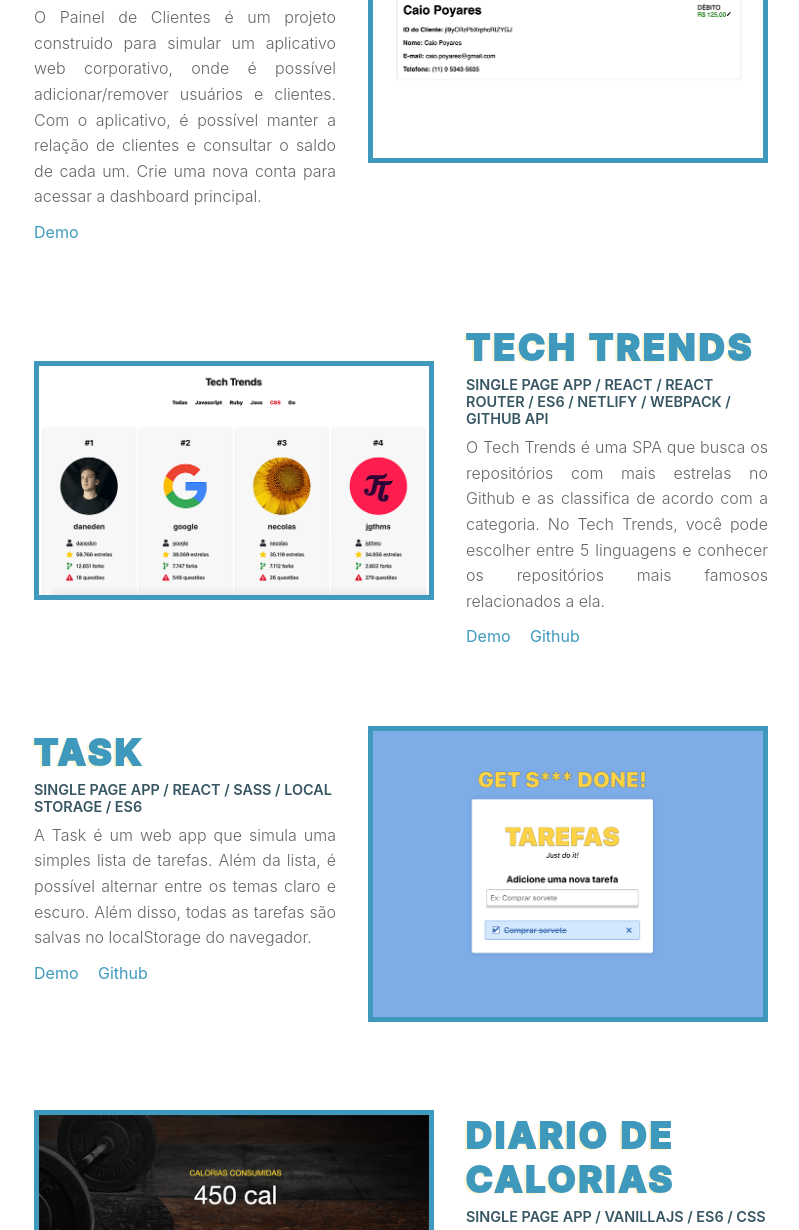
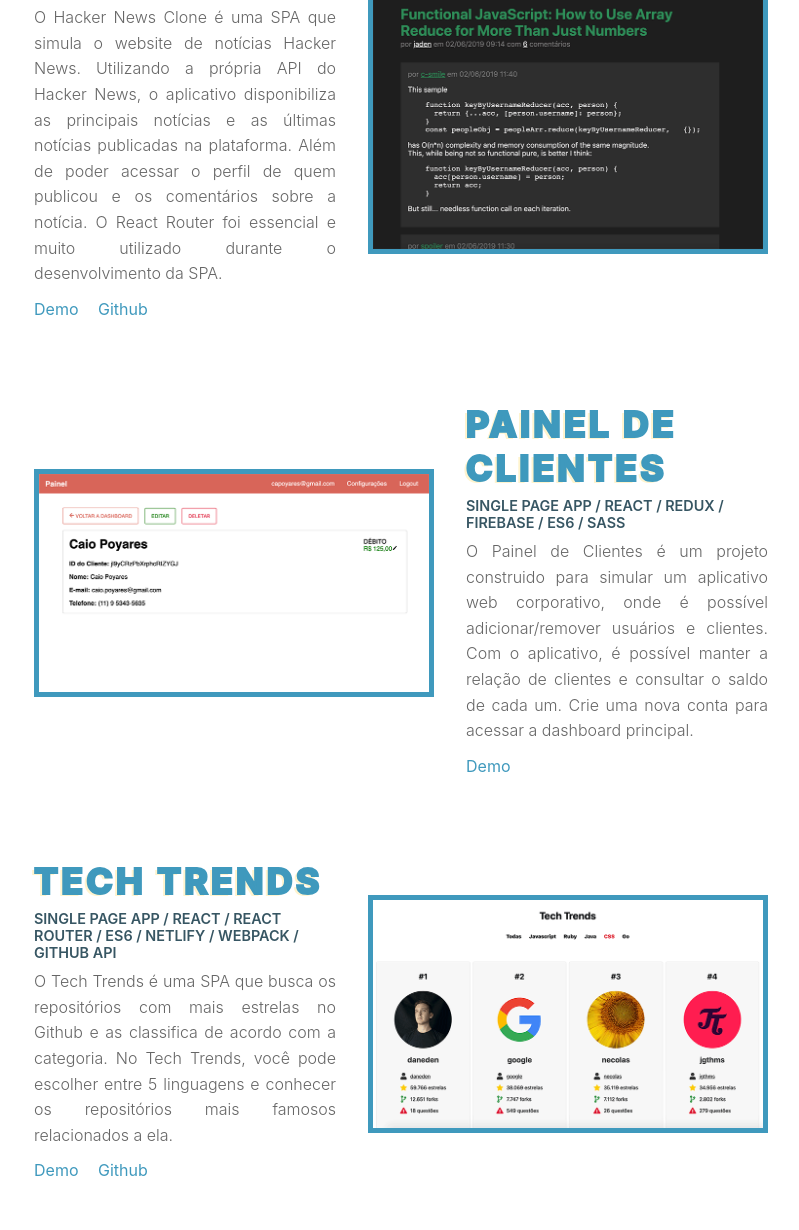
Before and after one commit to caiopoyares/caiopoyares.github.io, a website: page portfolio.html in a window 1280 px wide. Shown: the part 664-1894 px from the top of the page, without its empty margins (239-1038 px from the left). Drawn offline with Linux system fonts and the light colour scheme.

Commit message:
hacker news clone included

```diff
--- a/portfolio.html
+++ b/portfolio.html
@@ -54,6 +54,27 @@
       </div>
       <div class="project">
         <div class="project__img">
+          <img src="img/hacker-news-clone.png" alt="hacker news clone" />
+        </div>
+        <div class="project__overview">
+          <h2 class="project__title">Hacker News Clone</h2>
+          <h4 class="project__subtitle">
+            SINGLE PAGE APP / REACT / REACT-ROUTER / NETLIFY / ES6 / SASS
+          </h4>
+          <p class="project__description">
+            O Hacker News Clone é uma SPA que simula o website de notícias Hacker News. Utilizando a própria API do
+            Hacker News, o aplicativo disponibiliza as principais notícias e as últimas notícias publicadas na
+            plataforma. Além de poder acessar o perfil de quem publicou e os comentários sobre a notícia. O React Router
+            foi essencial e muito utilizado durante o desenvolvimento da SPA.
+          </p>
+          <div class="project__links">
+            <a href="https://hopeful-kirch-afcfe2.netlify.com" target="_blank">Demo</a>
+            <a href="https://github.com/caiopoyares/hacker-news-clone" target="_blank">Github</a>
+          </div>
+        </div>
+      </div>
+      <div class="project">
+        <div class="project__img">
           <img src="img/painel-cliente.png" alt="painel de cliente" />
         </div>
         <div class="project__overview">
@@ -88,25 +109,6 @@
           <div class="project__links">
             <a href="https://optimistic-bohr-865473.netlify.com/" target="_blank">Demo</a>
             <a href="https://github.com/caiopoyares/Tech-Trends" target="_blank">Github</a>
-          </div>
-        </div>
-      </div>
-      <div class="project">
-        <div class="project__img">
-          <img src="img/task.png" alt="task" />
-        </div>
-        <div class="project__overview">
-          <h2 class="project__title">Task</h2>
-          <h4 class="project__subtitle">
-            SINGLE PAGE APP / REACT / SASS / Local Storage / ES6
-          </h4>
-          <p class="project__description">
-            A Task é um web app que simula uma simples lista de tarefas. Além da lista, é possível alternar entre os
-            temas claro e escuro. Além disso, todas as tarefas são salvas no localStorage do navegador.
-          </p>
-          <div class="project__links">
-            <a href="https://caiopoyares.github.io/task" target="_blank">Demo</a>
-            <a href="https://github.com/caiopoyares/task" target="_blank">Github</a>
           </div>
         </div>
       </div>
```
Also changed, not shown: img/hacker-news-clone.png (added), img/task.png (deleted), 1 other file.
